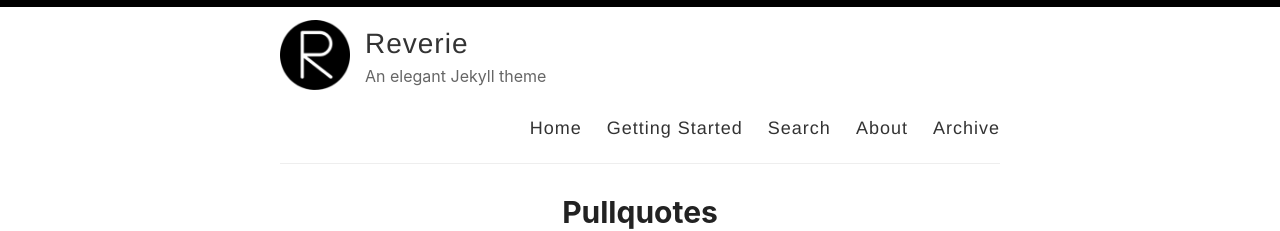
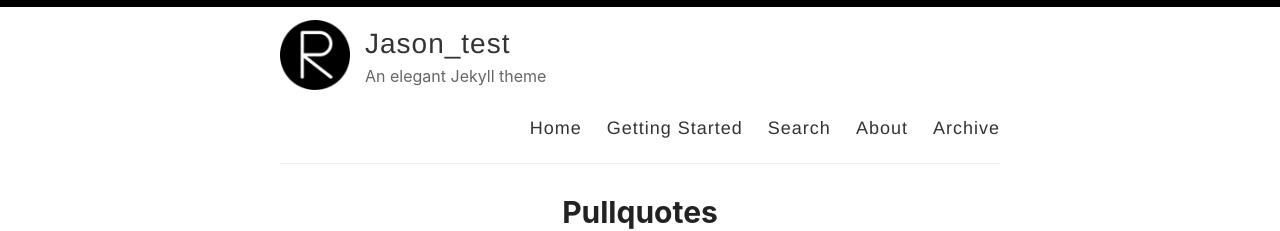
Before and after one commit to 86chxparm/yourgithubusername.github.io, a Jekyll site: the page built from index.html, in a window 1280 px wide and 900 px high. Shown: the top 231 px of the window. Built offline with Jekyll 4.4.1, drawn with Linux system fonts in a browser that asks for light colours; the list of posts is cut into pages by our own code.

Commit message:
Update _config.yml

```diff
--- a/_config.yml
+++ b/_config.yml
@@ -3,7 +3,7 @@
 #
 
 # Name of your site (displayed in the header)
-name: Reverie
+name: Jason_test
 
 # Name of the author
 author: Amit Merchant
```
